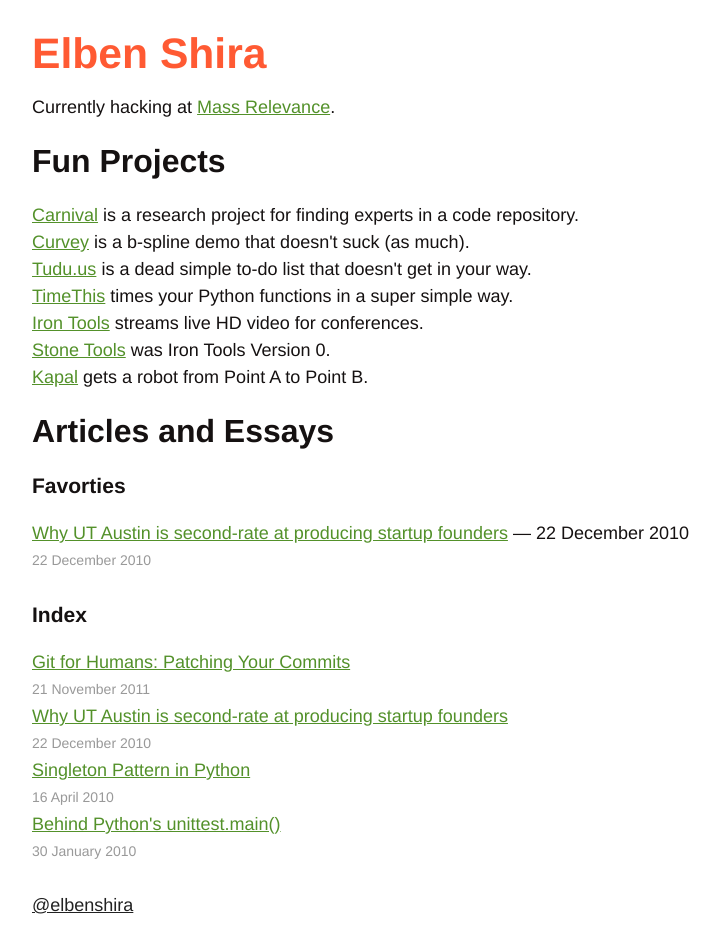
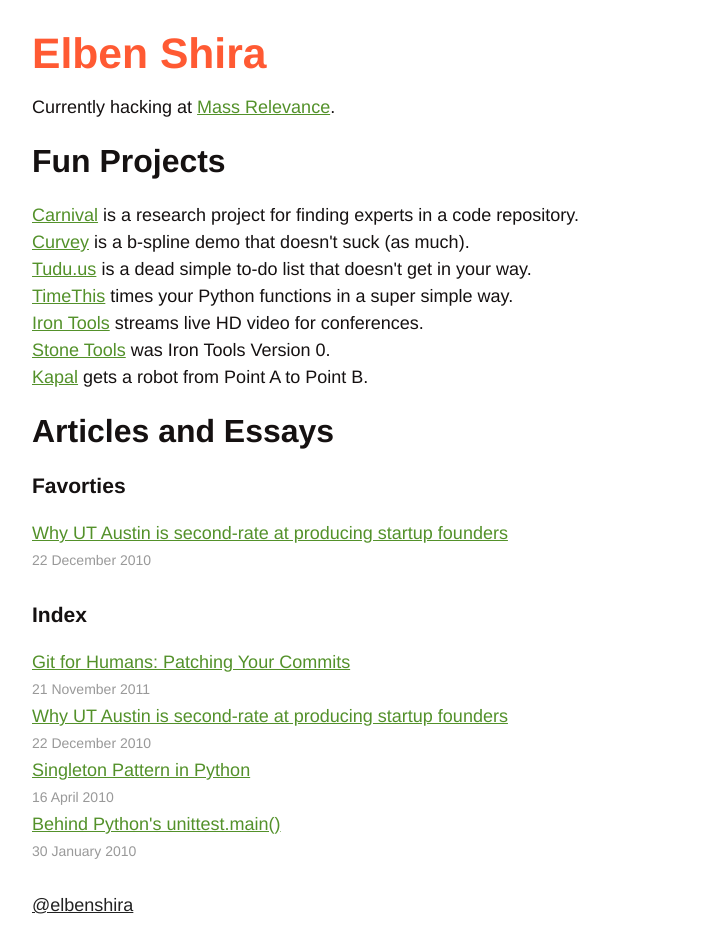
Before and after one commit to elben/elben.github.io-jekyll, a Jekyll site: the page built from index.html, in a window 1280 px wide. Shown: the whole page, without its empty margins (8-728 px from the left). Built offline with Jekyll 4.4.1, drawn with Linux system fonts in a browser that asks for light colours; Markdown is read by kramdown in place of the engine named in the settings.

```diff
--- a/index.html
+++ b/index.html
@@ -42,7 +42,7 @@ Currently hacking at <a href="http://massrelevance.com"
   {% for post in site.tags.favorite %}
     <li itemscope itemtype="http://schema.org/Article">
       <div class="article-item">
-        <a itemprop="url" href="{{ post.url }}">{{ post.title }}</a> &mdash; <span>{{ post.date | date_to_long_string }}</span>
+        <a itemprop="url" href="{{ post.url }}">{{ post.title }}</a>
         <div class="article-metadata">
           <span class="article-date">{{ post.date | date_to_long_string }}</span>
         </div>
```
